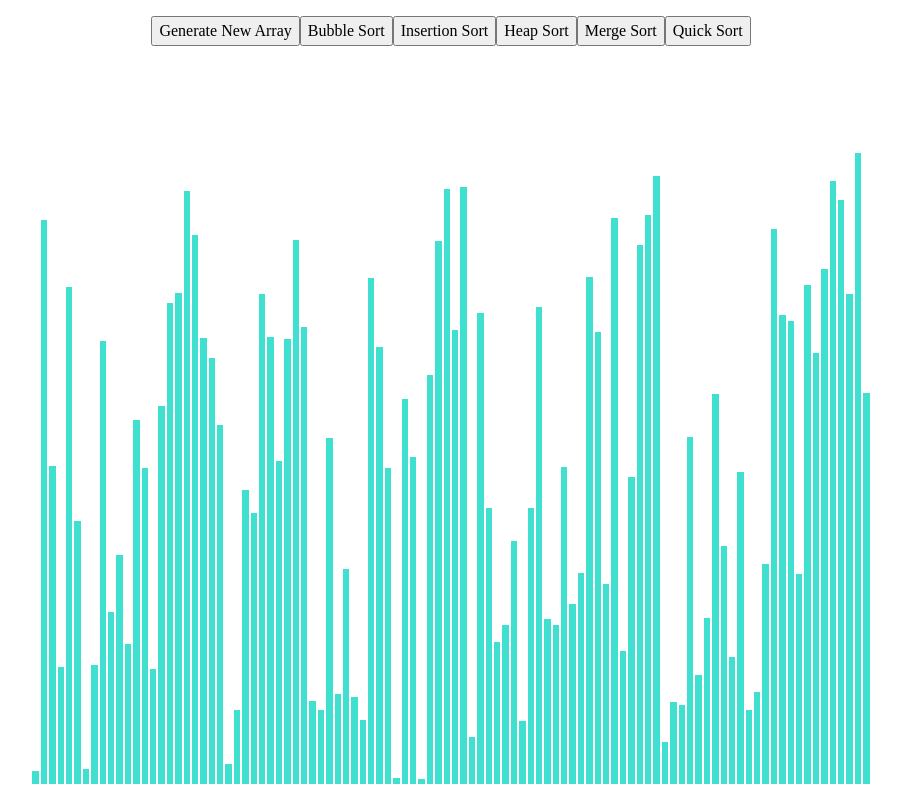
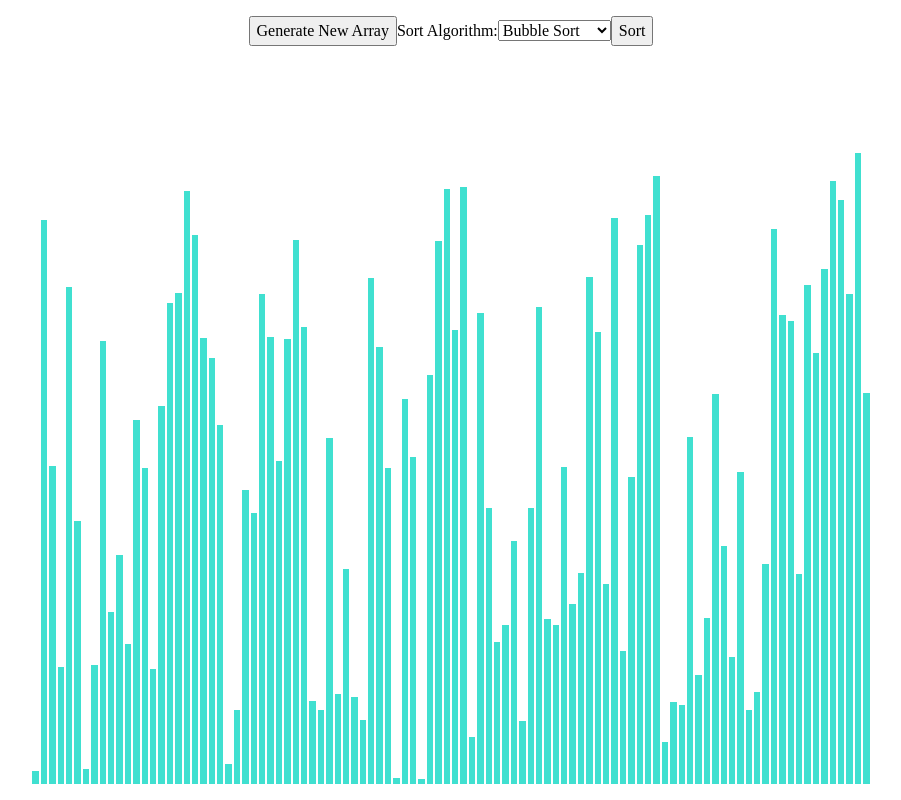
Before and after one commit to PezhmanGhavami/sorting-visualizer, a React (Create React App) app: page / in a window 1280 px wide. Shown: the whole page, without its empty margins (189-1090 px from the left). Built offline with nearby package versions, Linux system fonts and the light colour scheme.

Commit message:
Refactored the Nav component, fixed a bug in runTheAnimation and currently the selectionSort is not working

```diff
--- a/src/components/nav/nav.component.tsx
+++ b/src/components/nav/nav.component.tsx
@@ -1,4 +1,9 @@
-import { FC } from "react";
+import {
+  FC,
+  useState,
+  FormEventHandler,
+  ChangeEventHandler,
+} from "react";
 
 import "./nav.styles.css";
 
@@ -6,23 +11,85 @@ interface INavProps {
   resetTheArray: () => void;
   bubbleSort: () => void;
   insertionSort: () => void;
+  selectionSort: () => void;
 }
 
+enum SortTypes {
+  bubble = "bubble",
+  insertion = "insertion",
+  selection = "selection",
+  merge = "merge",
+  quick = "quick",
+}
+
+type SortTypesKey = keyof typeof SortTypes;
+
 const Nav: FC<INavProps> = (props) => {
+  const [sortType, setSortType] = useState(
+    SortTypes.bubble
+  );
+
+  const handleChange: ChangeEventHandler<
+    HTMLSelectElement
+  > = (event) => {
+    setSortType(
+      SortTypes[event.currentTarget.value as SortTypesKey]
+    );
+  };
+
+  const handleSubmit: FormEventHandler<HTMLFormElement> = (
+    event
+  ) => {
+    event.preventDefault();
+    switch (sortType) {
+      case SortTypes.bubble:
+        props.bubbleSort();
+        break;
+      case SortTypes.insertion:
+        props.insertionSort();
+        break;
+      case SortTypes.selection:
+        props.selectionSort();
+        break;
+      case SortTypes.merge:
+        props.bubbleSort();
+        break;
+      case SortTypes.quick:
+        props.bubbleSort();
+        break;
+    }
+  };
   return (
     <div className="nav">
       <button onClick={props.resetTheArray}>
         Generate New Array
       </button>
-      <button onClick={props.bubbleSort}>
-        Bubble Sort
-      </button>
-      <button onClick={props.insertionSort}>
-        Insertion Sort
-      </button>
-      <button>Heap Sort</button>
-      <button>Merge Sort</button>
-      <button>Quick Sort</button>
+      <form onSubmit={handleSubmit}>
+        <label htmlFor="sort-type">Sort Algorithm:</label>
+        <select
+          id="sort-type"
+          name="sortType"
+          value={sortType}
+          onChange={handleChange}
+        >
+          <option value={SortTypes.bubble}>
+            Bubble Sort
+          </option>
+          <option value={SortTypes.insertion}>
+            Insertion Sort
+          </option>
+          <option value={SortTypes.selection}>
+            Selection Sort
+          </option>
+          <option value={SortTypes.merge}>
+            Merge Sort
+          </option>
+          <option value={SortTypes.quick}>
+            Quick Sort
+          </option>
+        </select>
+        <button>Sort</button>
+      </form>
     </div>
   );
 };
--- a/src/components/sorting-visualizer/sorting-visualizer.component.tsx
+++ b/src/components/sorting-visualizer/sorting-visualizer.component.tsx
@@ -12,6 +12,7 @@ import {
 import {
   bubbleSort,
   insertionSort,
+  selectionSort,
 } from "../../utils/sorting-algorithms/sorting-algorithms";
 
 const SortingVisualizer = () => {
@@ -44,7 +45,7 @@ const SortingVisualizer = () => {
   }, [barHeightMax]);
 
   const runTheAnimation = useCallback(() => {
-    if (dataSeriesIndex < dataSeries.length - 1) {
+    if (dataSeriesIndex < dataSeries.length) {
       setTimeout(() => {
         setDisplayArray(dataSeries[dataSeriesIndex]);
         setDataSeriesIndex((prev) => prev + 1);
@@ -77,6 +78,11 @@ const SortingVisualizer = () => {
     setDataSeries([...animationArray]);
   };
 
+  const animateSelectionSort = () => {
+    const { animationArray } = selectionSort(displayArray);
+    setDataSeries([...animationArray]);
+  };
+
   return (
     <>
       <div className="sorting-visualizer-container">
@@ -84,6 +90,7 @@ const SortingVisualizer = () => {
           resetTheArray={resetDisplayArray}
           bubbleSort={animateBubbleSort}
           insertionSort={animateInsertionSort}
+          selectionSort={animateSelectionSort}
         />
         {/*NOTE -  bar-container can be it's own component */}
         <div className="bar-container">
--- a/src/utils/sorting-algorithms/sorting-algorithms.ts
+++ b/src/utils/sorting-algorithms/sorting-algorithms.ts
@@ -39,7 +39,10 @@ function bubbleSort(arr: number[]): ISortReturn {
 //#endregion
 
 //#region Selection Sort
-function selectionSort(arr: number[]): number[] {
+function selectionSort(arr: number[]): ISortReturn {
+  const localArr = [...arr];
+  const animationArray: number[][] = [];
+
   let min: number;
   for (let i = 0; i < arr.length; i++) {
     min = i;
@@ -50,9 +53,11 @@ function selectionSort(arr: number[]): number[] {
     }
     if (min !== i) {
       swapTwo(arr, min, i);
+      animationArray.push([...localArr]);
     }
   }
-  return arr;
+
+  return { sortedArray: localArr, animationArray };
 }
 //#endregion
 
```
